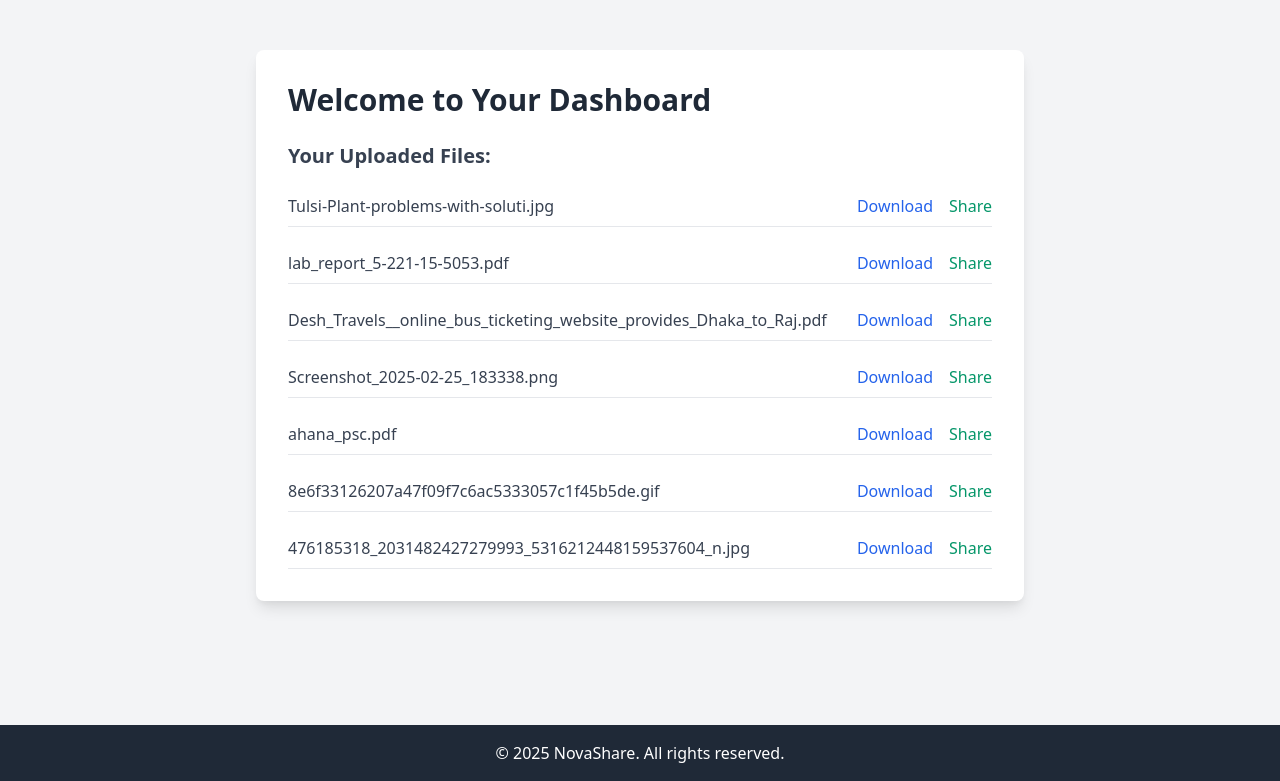
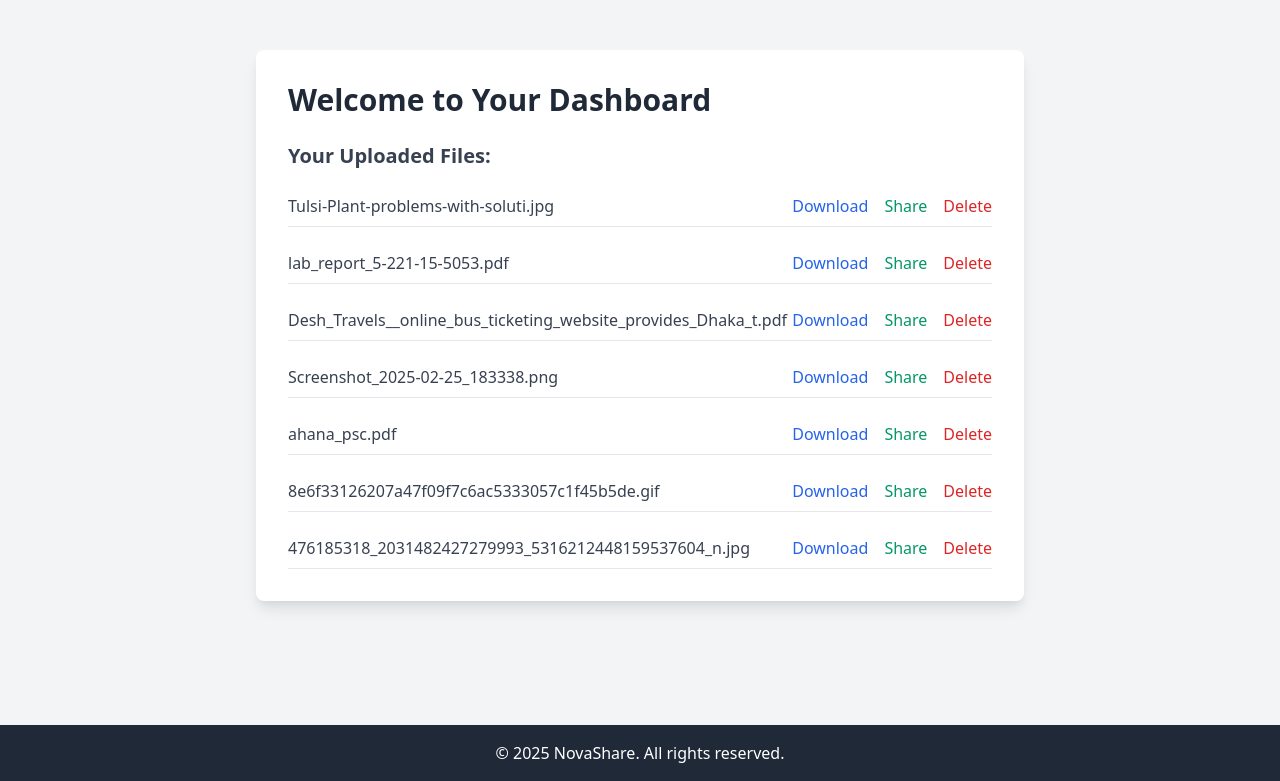
Before and after one commit to AbrarZaved/NovaShare, a Django app: page /dashboard in a window 1280 px wide. Shown: the part 131-912 px from the top of the page. Run offline with Django 5.2, Linux system fonts and the light colour scheme; a user stored in the database is signed in; data comes from the database, SQL or seed files in the repository; both versions use the stored data as it was after the commit; parts of the project's set-up code (start-up, migrations or seed data) failed here and were passed over.

Commit message:
add delete functionality for uploaded files, enhance upload message display, and improve dashboard layout

```diff
--- a/sharing_hub/templatetags/custom_filters.py
+++ b/sharing_hub/templatetags/custom_filters.py
@@ -7,4 +7,4 @@ register = template.Library()
 def basename(value):
     extension = value.split('.')[-1]
     base = value.replace(f'.{extension}', '')
-    return base[6:70] + f'.{extension}'
+    return base[6:65] + f'.{extension}'
--- a/sharing_hub/urls.py
+++ b/sharing_hub/urls.py
@@ -5,4 +5,5 @@ urlpatterns = [
     path("", views.index, name="index"),
     path("upload", views.upload, name="upload"),
     path("dashboard", views.dashboard, name="dashboard"),
+    path("delete_item/<str:slug>", views.delete_item, name="delete_item"),
 ]
--- a/sharing_hub/views.py
+++ b/sharing_hub/views.py
@@ -1,4 +1,4 @@
-from django.shortcuts import render
+from django.shortcuts import redirect, render
 
 from sharing_hub.models import Share
 
@@ -23,3 +23,7 @@ def upload(request):
 def dashboard(request):
     uploads = Share.objects.filter(user=request.user)
     return render(request, "sharing_hub/dashboard.html", {"uploads": uploads})
+
+def delete_item(request,slug):
+    Share.objects.filter(slug=slug).delete()
+    return redirect('dashboard')
--- a/templates/sharing_hub/dashboard.html
+++ b/templates/sharing_hub/dashboard.html
@@ -7,13 +7,14 @@
             <h1 class="text-3xl font-semibold text-gray-800 mb-6">Welcome to Your Dashboard</h1>
 
             <h2 class="text-xl font-semibold text-gray-700 mb-4">Your Uploaded Files:</h2>
-            <ul class="space-y-4">
+            <ul class="space-y-4" id="fileList">
                 {% for file in uploads %}
-                    <li class="flex justify-between items-center border-b py-2">
+                    <li id="file-{{ file.id }}" class="flex justify-between items-center border-b py-2">
                         <span class="text-gray-700">{{ file.file.name|basename }}</span>
                         <div class="flex space-x-4">
                             <a href="{{ file.file.url }}" class="text-blue-600 hover:text-blue-500" download>Download</a>
-                            <button onclick="shareFile('{{ file.file.url }}')" class="text-green-600 hover:text-green-500">Share</button>
+                            <a href="#" class="text-green-600 hover:text-green-500">Share</a>
+                            <a href="{% url 'delete_item' file.slug %}" class="text-red-600 hover:text-red-500">Delete</a>
                         </div>
                     </li>
                 {% empty %}
@@ -22,18 +23,4 @@
             </ul>
         </div>
     </main>
-
-    <script>
-        function shareFile(fileUrl) {
-            if (navigator.share) {
-                navigator.share({
-                    title: "File Share",
-                    text: "Here is a file for you!",
-                    url: fileUrl
-                }).catch(error => console.log('Error sharing:', error));
-            } else {
-                prompt("Copy this link to share:", fileUrl);
-            }
-        }
-    </script>
 {% endblock content %}
```
Also changed, not shown: templates/sharing_hub/upload.html (+27 -4 lines), db.sqlite3.
